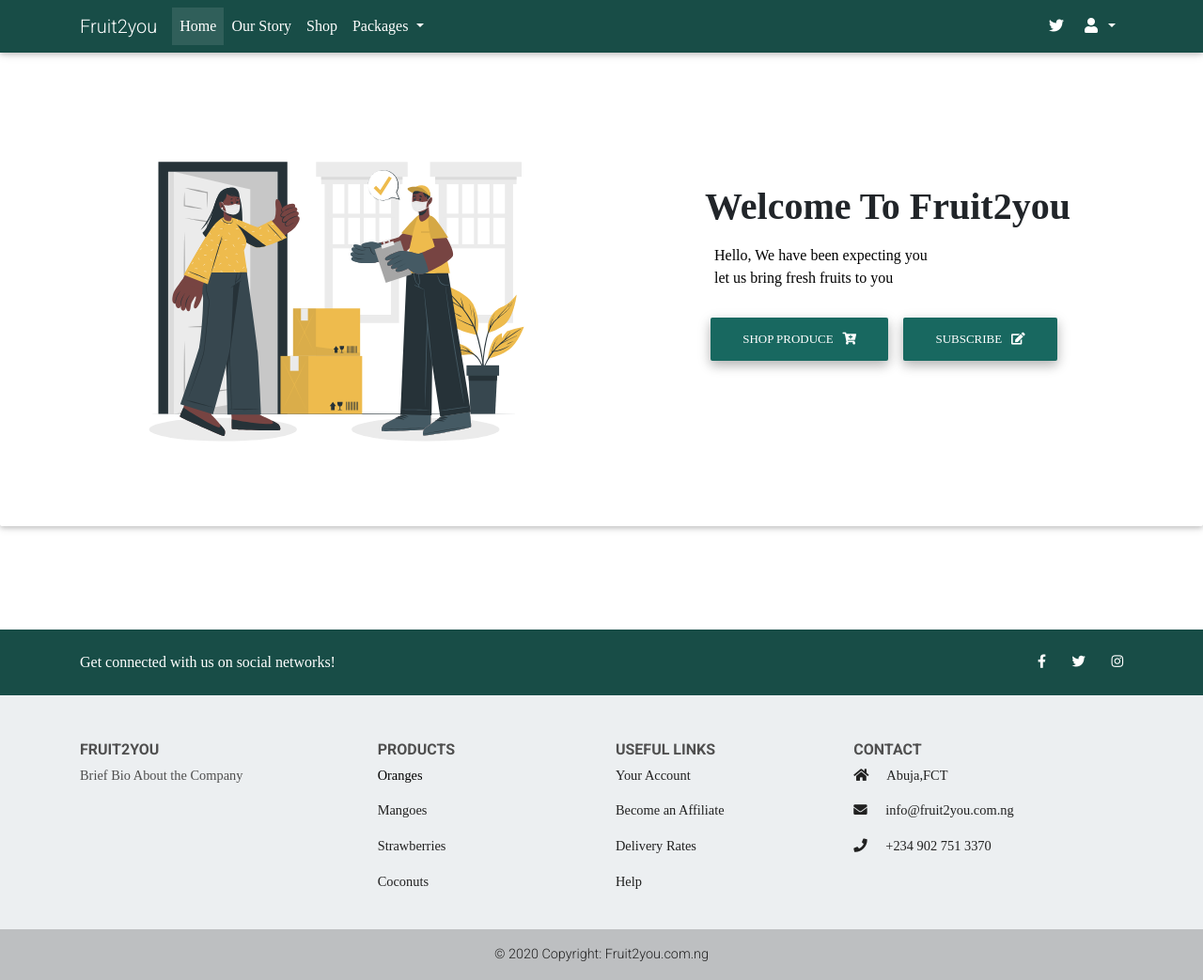
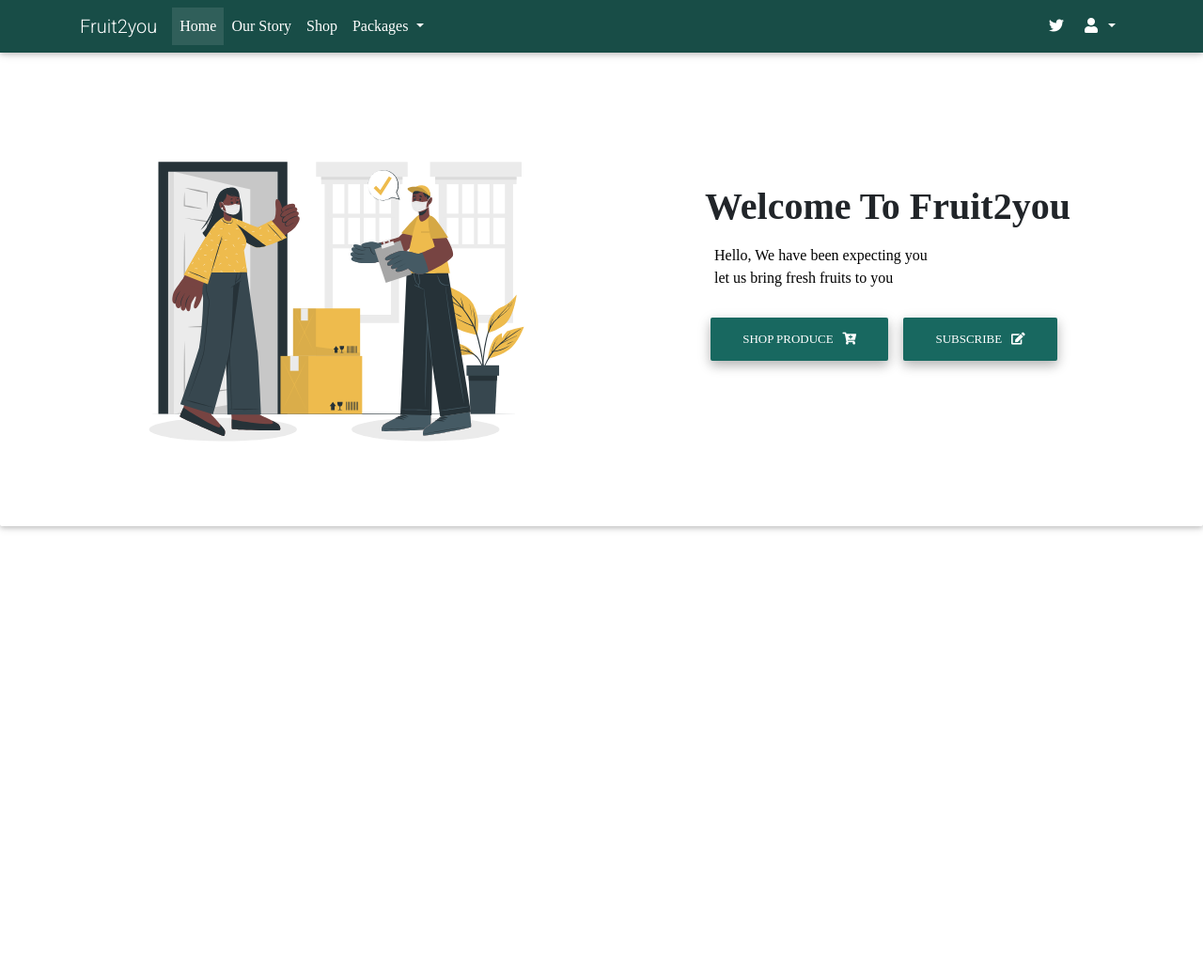
Before and after one commit to BabaDaniel/fruit2you, a plain HTML site: page index.html in a window 1280 px wide. Shown: the whole page at 94% size. After the commit the page ends 800 px from the top, so only its background shows below. Drawn offline with Linux system fonts and the light colour scheme.

Commit message:
removed footer

```diff
--- a/index.html
+++ b/index.html
@@ -114,139 +114,7 @@
 
     </header>
     <!-- Footer -->
-<footer class="page-footer font-small blue-grey lighten-5" style="margin-top: -130px;">
 
-  <div style="background-color: #184d47;">
-    <div class="container">
-
-      <!-- Grid row-->
-      <div class="row py-4 d-flex align-items-center">
-
-        <!-- Grid column -->
-        <div class="col-md-6 col-lg-5 text-center text-md-left mb-4 mb-md-0">
-          <h6 class="mb-0" style="font-family: montserrat; color: white;">Get connected with us on social networks!</h6>
-        </div>
-        <!-- Grid column -->
-
-        <!-- Grid column -->
-        <div class="col-md-6 col-lg-7 text-center text-md-right">
-
-          <!-- Facebook -->
-          <a class="fb-ic">
-            <i class="fab fa-facebook-f white-text mr-4"> </i>
-          </a>
-          <!-- Twitter -->
-          <a class="tw-ic">
-            <i class="fab fa-twitter white-text mr-4"> </i>
-          </a>
-
-
-
-          <!--Instagram-->
-          <a class="ins-ic">
-            <i class="fab fa-instagram white-text"> </i>
-          </a>
-
-        </div>
-        <!-- Grid column -->
-
-      </div>
-      <!-- Grid row-->
-
-    </div>
-  </div>
-
-  <!-- Footer Links -->
-  <div class="container text-center text-md-left mt-5">
-
-    <!-- Grid row -->
-    <div class="row mt-3 dark-grey-text">
-
-      <!-- Grid column -->
-      <div class="col-md-3 col-lg-4 col-xl-3 mb-4">
-
-        <!-- Content -->
-        <h6 class="text-uppercase font-weight-bold">Fruit2you</h6>
-        <!---<hr class="teal accent-3 mb-4 mt-0 d-inline-block mx-auto" style="width: 100px; color: #eebb4d;">--->
-        <p style="font-family: montserrat;">Brief Bio About the Company</p>
-
-      </div>
-      <!-- Grid column -->
-
-      <!-- Grid column -->
-      <div class="col-md-2 col-lg-2 col-xl-2 mx-auto mb-4">
-
-        <!-- Links -->
-        <h6 class="text-uppercase font-weight-bold">Products</h6>
-        <!---<hr class="teal accent-3 mb-4 mt-0 d-inline-block mx-auto" style="width: 100px;">--->
-        <p style="font-family: montserrat; color: black;">
-          <a style="font-family: montserrat; color: black;" href="#!">Oranges</a>
-        </p>
-        <p style="font-family: montserrat; color: black;">
-          <a class="text-dark" href="#!">Mangoes</a>
-        </p>
-        <p style="font-family: montserrat; color: black;">
-          <a class="text-dark" href="#!">Strawberries</a>
-        </p>
-        <p style="font-family: montserrat; color: black;">
-          <a class="text-dark" href="#!">Coconuts</a>
-        </p>
-
-      </div>
-      <!-- Grid column -->
-
-      <!-- Grid column -->
-      <div class="col-md-3 col-lg-2 col-xl-2 mx-auto mb-4">
-
-        <!-- Links -->
-        <h6 class="text-uppercase font-weight-bold">Useful links</h6>
-        <!--<hr class="teal accent-3 mb-4 mt-0 d-inline-block mx-auto" style="width: 120px;">-->
-        <p style="font-family: montserrat;">
-          <a class="text-dark" href="#!">Your Account</a>
-        </p>
-        <p style="font-family: montserrat;">
-          <a class="text-dark" href="#!">Become an Affiliate</a>
-        </p>
-        <p style="font-family: montserrat;">
-          <a class="text-dark" href="#!">Delivery Rates</a>
-        </p>
-        <p style="font-family: montserrat;">
-          <a class="text-dark" href="#!">Help</a>
-        </p>
-
-      </div>
-      <!-- Grid column -->
-
-      <!-- Grid column -->
-      <div class="col-md-4 col-lg-3 col-xl-3 mx-auto mb-md-0 mb-4">
-
-        <!-- Links -->
-        <h6 class="text-uppercase font-weight-bold">Contact</h6>
-        <!--<hr class="teal accent-3 mb-4 mt-0 d-inline-block mx-auto" style="width: 80px;">--->
-        <p class="text-dark" style="font-family: montserrat;" >
-          <i class="fas fa-home mr-3"></i> Abuja,FCT</p>
-        <p class="text-dark" style="font-family: montserrat;">
-          <i class="fas fa-envelope mr-3"></i> info@fruit2you.com.ng</p>
-        <p class="text-dark" style="font-family: montserrat;">
-          <i class="fas fa-phone mr-3"></i> +234 902 751 3370</p>
-
-
-      </div>
-      <!-- Grid column -->
-
-    </div>
-    <!-- Grid row -->
-
-  </div>
-  <!-- Footer Links -->
-
-  <!-- Copyright -->
-  <div class="footer-copyright text-center text-dark py-3">© 2020 Copyright:
-    <a class="text-dark" href="https://mdbootstrap.com/"> Fruit2you.com.ng</a>
-  </div>
-  <!-- Copyright -->
-
-</footer>
 <!-- Footer -->
 
 <!-- End your project here-->
```
